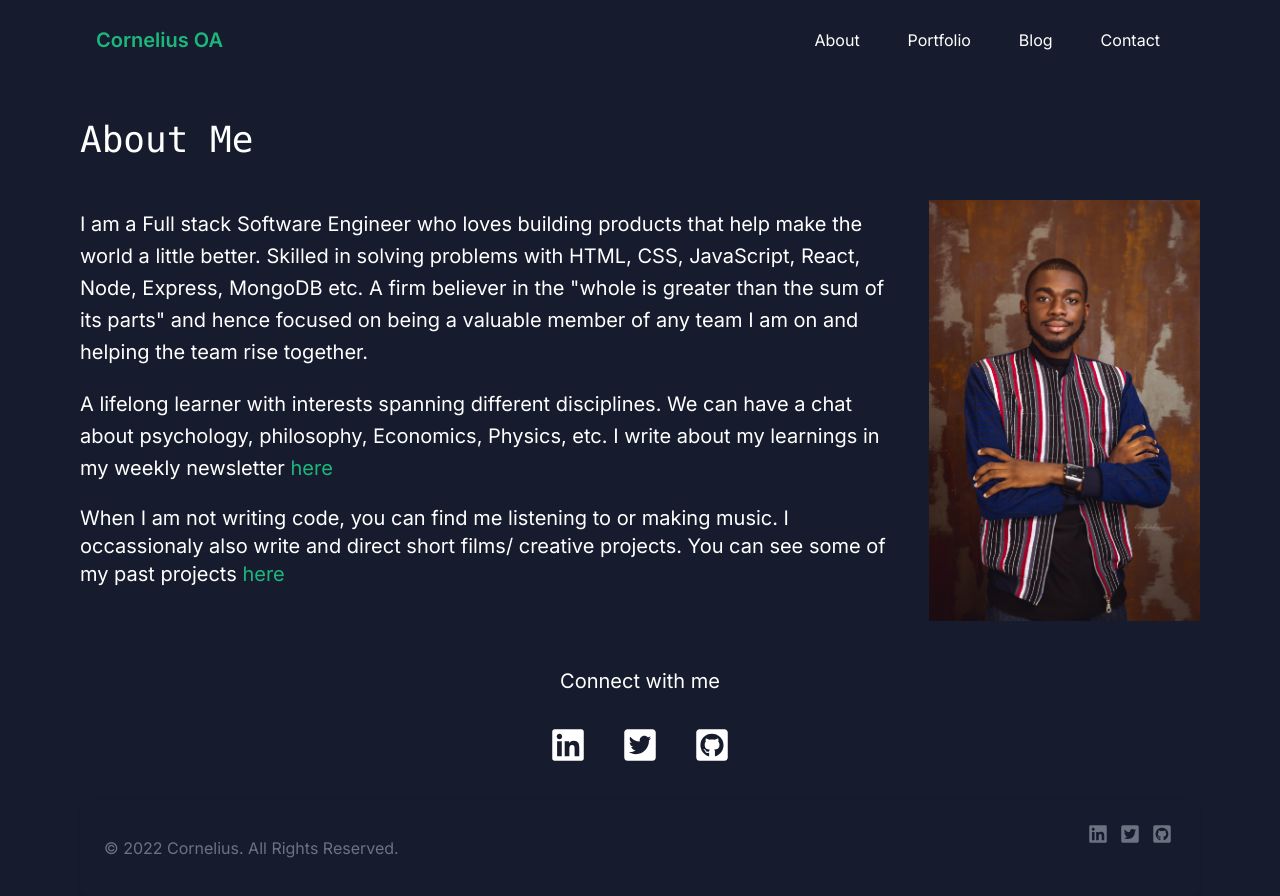
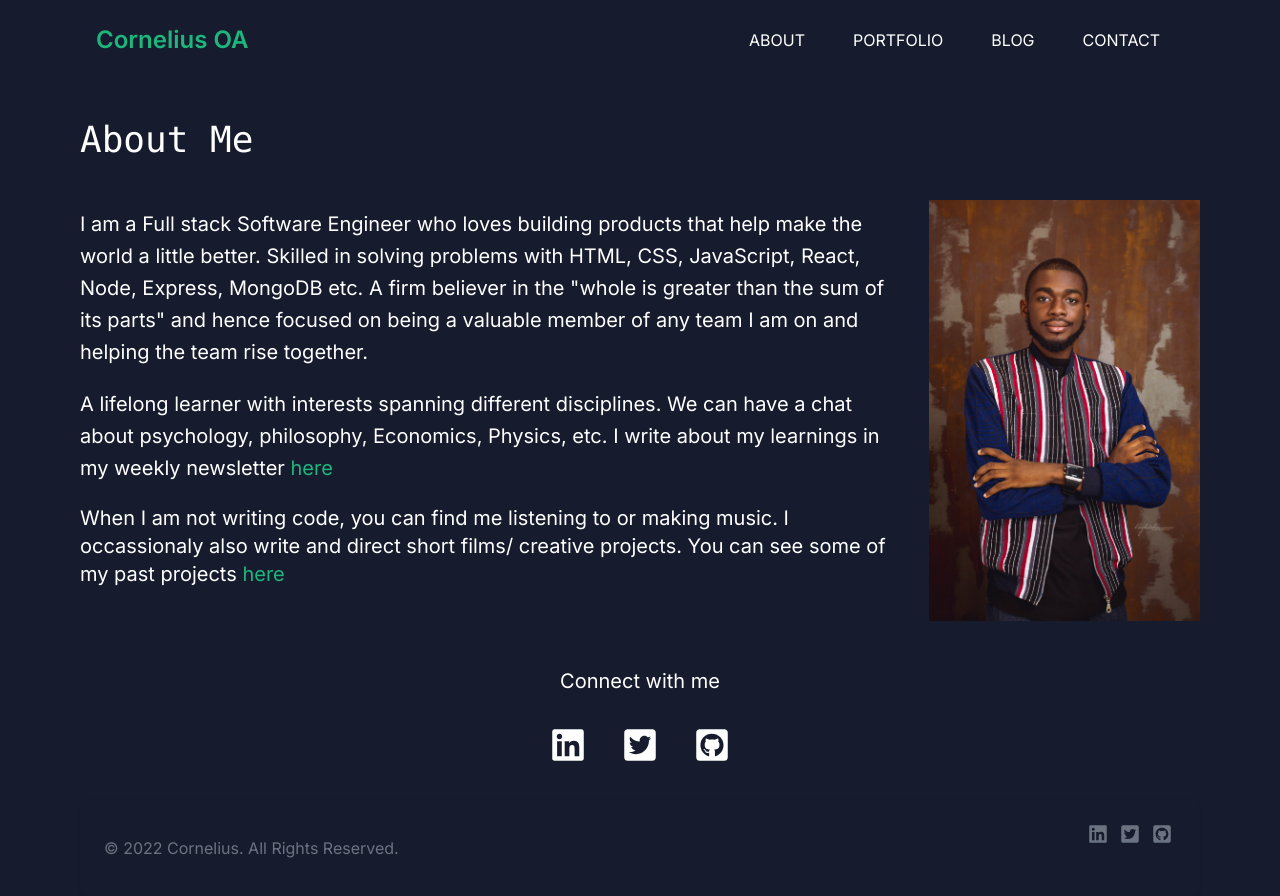
Before and after one commit to thecornisians/portfolio, a Next.js app: page /about in a window 1280 px wide. Built offline with nearby package versions, Linux system fonts and the light colour scheme.

Commit message:
fixed navbar for small screens

```diff
--- a/components/Hero.js
+++ b/components/Hero.js
@@ -10,12 +10,14 @@ export default function Hero(){
     <main className="min-h-full">
         <div className="md:flex md:align-middle lg:flex lg:align-middle p-4 ">
             <div className="text-center px-6 md:px-5 py-5 md:pt-28 lg:pt-28">
-                <h2 className='text-5xl py-2 text-white md:text-5xl mb-6 font-semibold font-mono'>Hello, my name is <span className="text-[#1DB67D] animate-pulse hover:animate-bounce">Cornelius</span>.</h2>
-                <p className='text-m py-5 leading-8 text-white md:text-md max-w-xl mx-auto mb-6 lg:mb-8'> I am a Full-stack Software Engineer currently based in Accra,Ghana. I specialize
-                  in building web applications.</p>
-                <a href="#portfolio" className="rounded-full my-5 bg-[#1DB67D] px-10 py-5 outline-none scroll-smooth hover:bg-cyan-200 bg-white-500 text-white mb-5">Explore Portfolio</a>
+                <div>
+                    <h2 className='text-5xl  text-white md:text-5xl mb-6 font-semibold font-mono p-4'>Hello, my name is <span className="text-[#1DB67D] animate-pulse hover:animate-bounce">Cornelius</span>.</h2>
+                    <p className='text-m py-5 leading-8 text-white md:text-md max-w-xl mx-auto mb-6 lg:mb-8'> I am a Full-stack Software Engineer currently based in Accra,Ghana. I specialize
+                    in building web applications.Skilled in solving problems with HTML, CSS, JavaScript, React, Nextjs, Node, Express, MongoDB.</p>
+                    <a href="#portfolio" className="rounded-full my-5 bg-[#1DB67D] px-10 py-5 outline-none scroll-smooth hover:bg-cyan-200 bg-white-500 text-white mb-5">Explore Portfolio</a>
+                </div>
 
-                <div className="mt-8 flex justify-center gap-2 text-white text-3xl">
+                <div className="mt- flex justify-center gap-2 text-white text-4xl">
                     <a href="https://www.linkedin.com/in/corneliusoa/" target="_blank" rel="noreferrer" className="hover:text-slate-600 hover:animate-spin"><FaLinkedin /></a>
                     <a href="https://twitter.com/thecornisians" target="_blank" rel="noreferrer" className="hover:text-slate-600 hover:animate-spin"><FaTwitterSquare/></a>
                     <a href="https://github.com/thecornisians" target="_blank" rel="noreferrer" className="hover:text-slate-600 hover:animate-spin">< FaGithubSquare /></a>
@@ -25,7 +27,7 @@ export default function Hero(){
 
 
             <div className='relative mx-auto bg-gradient-to-b from-teal-500 rounded-full w-80 h-80 mt-20 mb-20 overflow-hidden md:h-96 md:w-96'>
-                <Image src={Hi} layout="fill" objectFit='cover' className="m-auto"  alt="cornelius-owusu-ansah"/>
+                <Image src={Hi} layout="fill" objectFit='cover' className="m-auto "  alt="cornelius-owusu-ansah"/>
             </div>
         </div>
 
--- a/components/Navbar.js
+++ b/components/Navbar.js
@@ -20,10 +20,12 @@ export default function Navbar(){
         <header className="bg-[#161C2D] border-5 border-white">
                 <nav className="px-2 sm:px-4 py-2.5 rounded">
                     <div className="container flex flex-wrap justify-between items-center mx-auto">
-                        <Link href="/" className="flex items-center">
-                            <span className="self-center text-xl font-semibold text-[#1DB67D]">Cornelius OA</span>
+                        <Link href="/" className="flex items-center cursor-pointer">
+                            <span className="self-center text-lg md:text-2xl font-semibold text-[#1DB67D] cursor-pointer">Cornelius OA</span>
                         </Link>
-                        <button data-collapse-toggle="navbar-default" type="button" id="display-navigation" className="inline-flex items-center p-2 ml-3 text-sm text-gray-500 rounded-lg md:hidden hover:bg-gray-100 focus:outline-none focus:ring-2 focus:ring-gray-200 dark:text-gray-400 dark:hover:bg-gray-700 dark:focus:ring-gray-600" aria-controls="navbar-default" aria-expanded="false">
+                        <button data-collapse-toggle="navbar-default" type="button" id="display-navigation" className="inline-flex items-center p-2 ml-3 text-sm text-gray-500 rounded-lg md:hidden hover:bg-gray-100 focus:outline-none focus:ring-2 focus:ring-gray-200 dark:text-gray-400 dark:hover:bg-gray-700 dark:focus:ring-gray-600" aria-controls="navbar-default" aria-expanded="false"
+                        onClick={() => setNavbar(!navbar)}
+                        >
                         <span className="sr-only">Open main menu</span>
                         {navbar ? (
                                     <svg
@@ -58,18 +60,18 @@ export default function Navbar(){
 
                         <div className={`w-full md:block md:w-auto ${
                             navbar ? "block" : "hidden"}`} id="display-navigation">
-                            <ul className="flex flex-col p-4 mt-4  rounded-lg  md:flex-row md:space-x-8 md:mt-0 md:text-sm md:font-medium">
+                            <ul className="flex flex-col p-4 mt-4 text-center uppercase rounded-lg text-lg  md:flex-row md:space-x-8 md:mt-0 md:text-sm md:font-medium">
                                 <li className="text-white hover:bg-gray-300 dark:hover:bg-[#424242] py-0.5 px-2 rounded text-base">
-                                <Link href="/about">About</Link>
+                                <Link href="/about">ABOUT</Link>
                                 </li>
                                 <li className="text-white hover:bg-gray-300 dark:hover:bg-[#424242] py-0.5 px-2 rounded text-base">
-                                    <Link href="/">Portfolio</Link>
+                                    <Link href="/">PORTFOLIO</Link>
                                 </li>
                                 <li className="text-white hover:bg-gray-300 dark:hover:bg-[#424242] py-0.5 px-2 rounded text-base">
-                                <a href="https://cowans.substack.com/" target='_blank' rel="noreferrer">Blog</a>
+                                <a href="https://cowans.substack.com/" target='_blank' rel="noreferrer">BLOG</a>
                                 </li>
                                 <li className="text-white hover:bg-gray-300 dark:hover:bg-[#424242] py-0.5 px-2 rounded text-base">
-                                    <Link href="/contact">Contact</Link>
+                                    <Link href="/contact">CONTACT</Link>
                                 </li>
                             </ul>
                         </div>
```
Also changed, not shown: components/Logos.js (+0 -15 lines).
